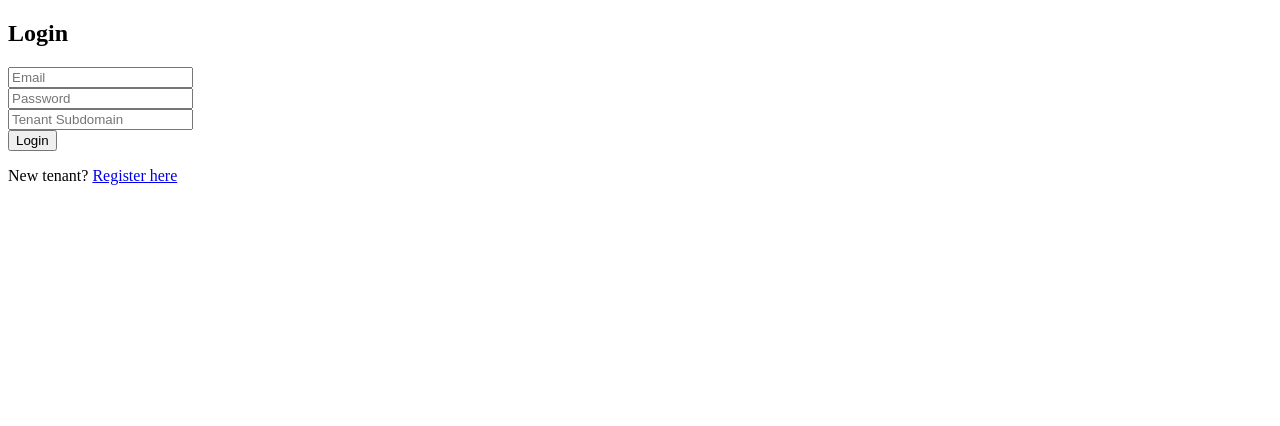
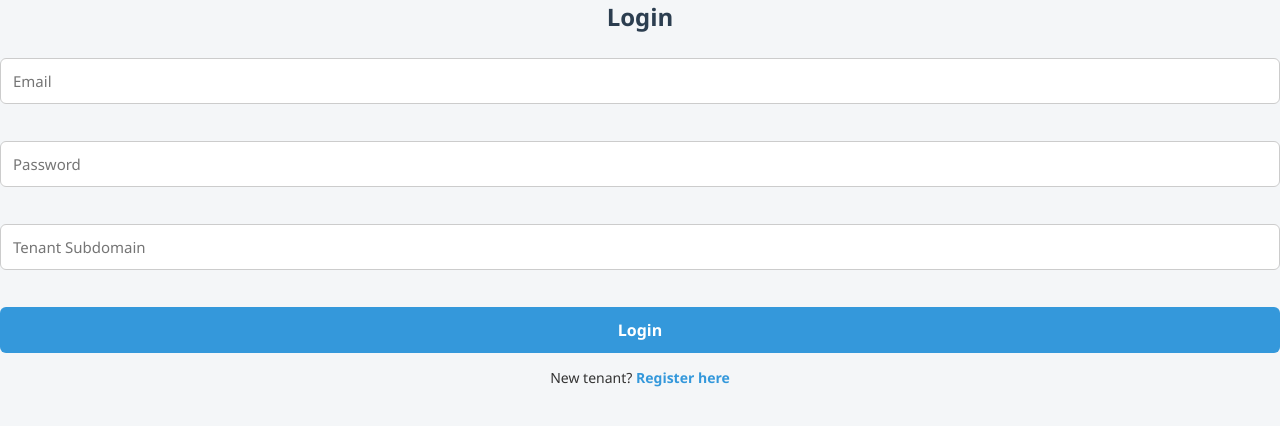
Before and after one commit to Umeshh27/multi-tenant-saas, a React app in the folder frontend/: page /login in a window 1280 px wide. Shown: the top 426 px of the page. Built offline with nearby package versions, Linux system fonts and the light colour scheme; the HTML template or start-up script is replaced by a standard one.

Commit message:
style: add global CSS styles for consistent layout and design

```diff
--- /dev/null
+++ b/frontend/src/App.css
@@ -0,0 +1,154 @@
+/* ---------- GLOBAL RESET ---------- */
+* {
+  margin: 0;
+  padding: 0;
+  box-sizing: border-box;
+  font-family: "Segoe UI", Tahoma, Geneva, Verdana, sans-serif;
+}
+
+body {
+  background-color: #f4f6f8;
+  color: #333;
+}
+
+/* ---------- COMMON CONTAINER ---------- */
+.container {
+  max-width: 420px;
+  margin: 80px auto;
+  padding: 30px;
+  background-color: #ffffff;
+  border-radius: 10px;
+  box-shadow: 0 10px 25px rgba(0, 0, 0, 0.08);
+}
+
+/* ---------- HEADINGS ---------- */
+h2 {
+  text-align: center;
+  margin-bottom: 25px;
+  color: #2c3e50;
+}
+
+/* ---------- FORM ---------- */
+form {
+  display: flex;
+  flex-direction: column;
+}
+
+input {
+  padding: 12px;
+  margin-bottom: 15px;
+  border-radius: 6px;
+  border: 1px solid #ccc;
+  font-size: 15px;
+  transition: border-color 0.2s;
+}
+
+input:focus {
+  outline: none;
+  border-color: #3498db;
+}
+
+/* ---------- BUTTON ---------- */
+button {
+  padding: 12px;
+  background-color: #3498db;
+  border: none;
+  border-radius: 6px;
+  color: #fff;
+  font-size: 16px;
+  font-weight: 600;
+  cursor: pointer;
+  transition: background-color 0.3s;
+}
+
+button:hover {
+  background-color: #2980b9;
+}
+
+button:disabled {
+  background-color: #95a5a6;
+  cursor: not-allowed;
+}
+
+/* ---------- ERROR MESSAGE ---------- */
+.error {
+  color: #e74c3c;
+  margin-bottom: 15px;
+  text-align: center;
+  font-size: 14px;
+}
+
+/* ---------- LINKS ---------- */
+p {
+  text-align: center;
+  margin-top: 15px;
+  font-size: 14px;
+}
+
+a {
+  color: #3498db;
+  text-decoration: none;
+  font-weight: 600;
+}
+
+a:hover {
+  text-decoration: underline;
+}
+
+/* ---------- DASHBOARD ---------- */
+.dashboard {
+  max-width: 600px;
+  margin: 80px auto;
+  padding: 40px;
+  background-color: #ffffff;
+  border-radius: 10px;
+  box-shadow: 0 10px 25px rgba(0, 0, 0, 0.08);
+  text-align: center;
+}
+
+.dashboard h2 {
+  margin-bottom: 20px;
+}
+
+.dashboard p {
+  font-size: 16px;
+  margin-bottom: 10px;
+}
+
+.logout-btn {
+  margin-top: 25px;
+  background-color: #e74c3c;
+}
+
+.logout-btn:hover {
+  background-color: #c0392b;
+}
+
+/* ---------- LOGIN PAGE ---------- */
+.login {
+  max-width: 400px;
+  margin: 100px auto;
+  padding: 35px;
+  background-color: #ffffff;
+  border-radius: 10px;
+  box-shadow: 0 10px 25px rgba(0, 0, 0, 0.08);
+}
+
+.login h2 {
+  margin-bottom: 30px;
+  font-size: 24px;
+  color: #2c3e50;
+}
+
+.login form {
+  display: flex;
+  flex-direction: column;
+}
+
+.login input {
+  margin-bottom: 20px;
+}
+
+.login button {
+  margin-top: 10px;
+}
--- a/frontend/src/pages/Login.jsx
+++ b/frontend/src/pages/Login.jsx
@@ -1,6 +1,7 @@
 import { useState } from "react";
 import api from "../api/api";
 import { useNavigate, Link } from "react-router-dom";
+import '../App.css';
 
 function Login() {
   const navigate = useNavigate();
```
